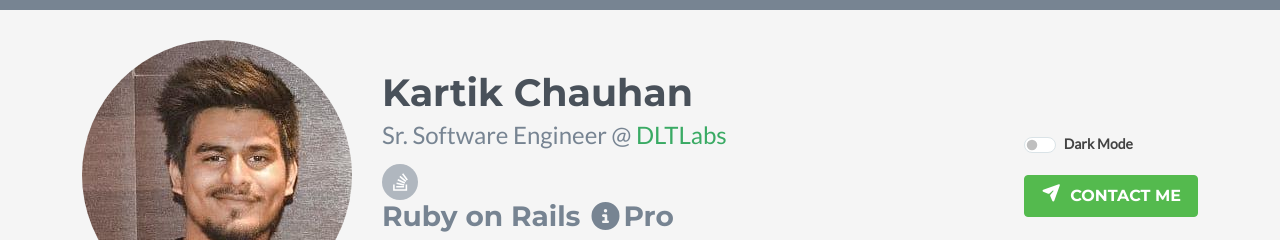
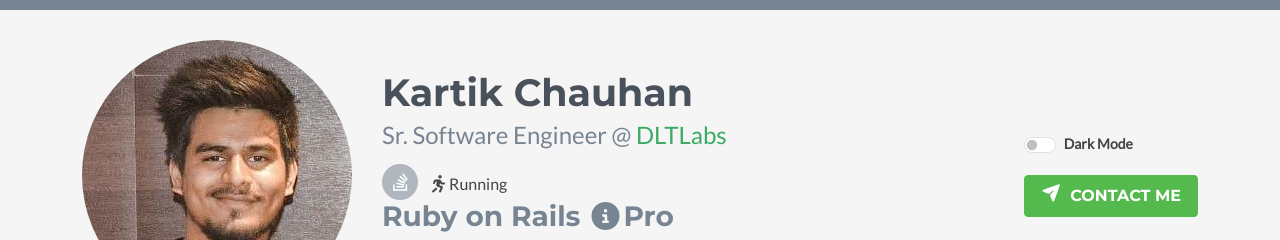
Before and after one commit to kartikchauhan/kartikchauhan.github.io, a plain HTML site: page index2.html in a window 1280 px wide. Shown: the top 240 px of the page. Drawn offline with nearby package versions, Linux system fonts and the light colour scheme; no server answers; a script that the page names is missing; some icons are missing.

Commit message:
fix tooltip

```diff
--- a/index2.html
+++ b/index2.html
@@ -47,6 +47,11 @@
                                     <a href="https://stackoverflow.com/users/6352772/kartik-chauhan" target="_blank">
                                         <i class="fab fa-stack-overflow"></i>
                                     </a>
+                                </span>
+                            </li>
+                            <li class="list-inline-item">
+                                <span class="level-label" data-bs-toggle="tooltip" data-placement="left" title="Random">
+                                        <i class="fas fa-running"></i>Running
                                 </span>
                             </li>
                             <h3 class="level-title">Ruby on Rails
```
